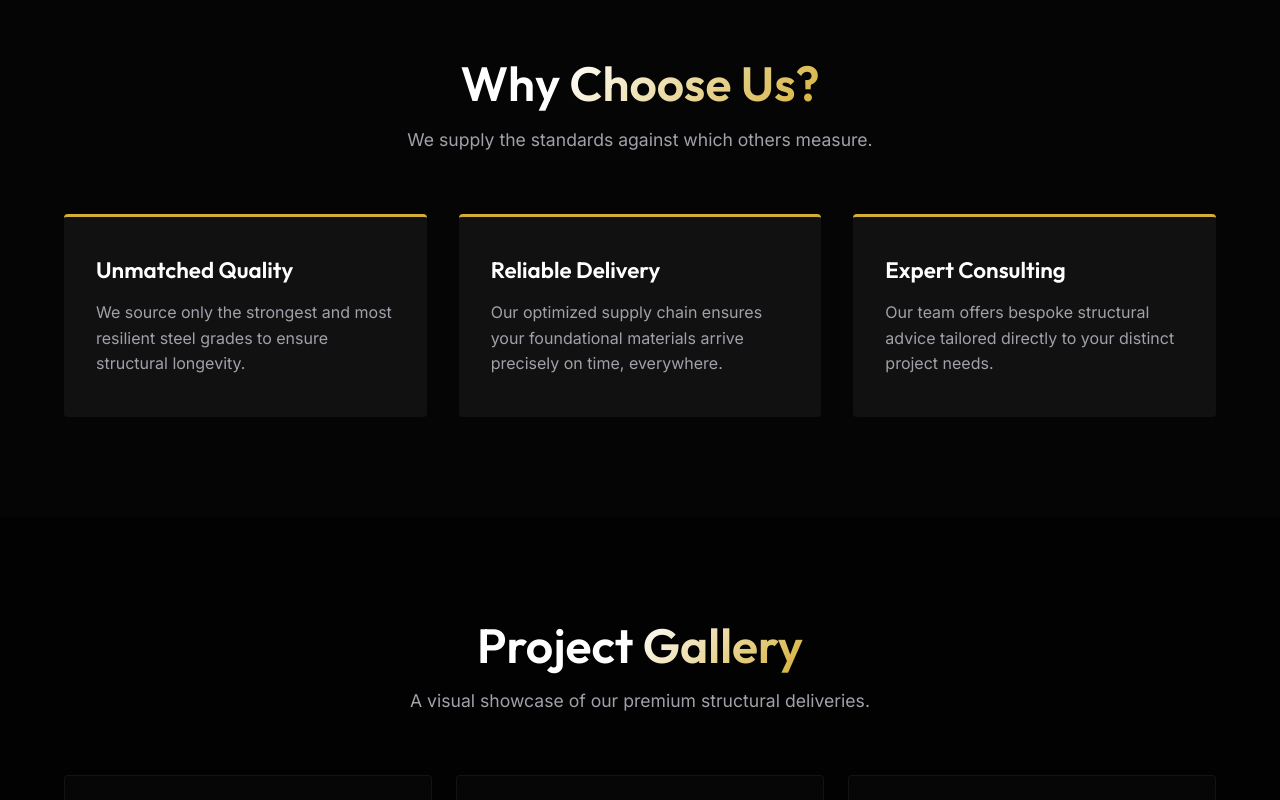
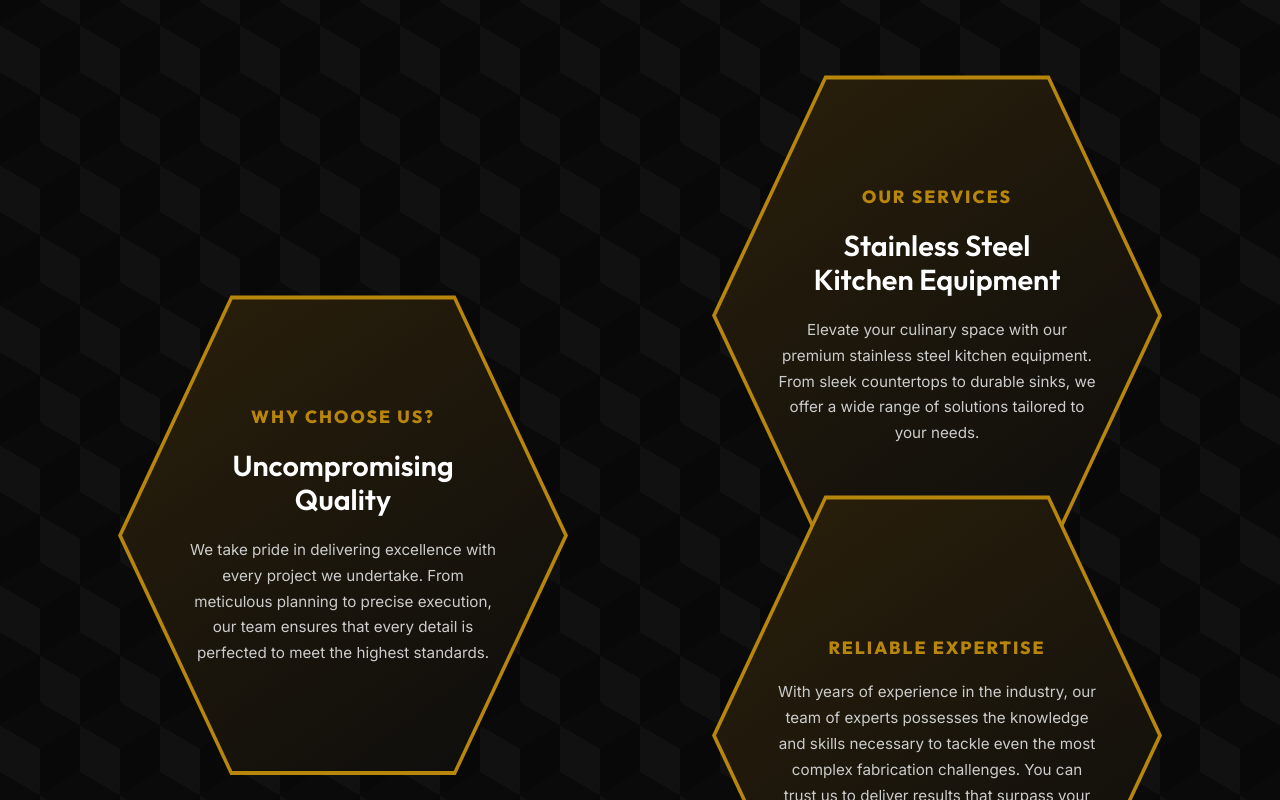
Before and after one commit to shamna24/stargold, a React (Vite) app: page / in a window 1280 px wide. Shown: the part 3080-3880 px from the top of the page. Built offline with nearby package versions, Linux system fonts and the light colour scheme.

Commit message:
Redesign Why Choose Us section with premium hexagonal cards and specific industrial content

```diff
--- a/src/components/WhyChooseUs.css
+++ b/src/components/WhyChooseUs.css
@@ -1,48 +1,122 @@
 .why-choose-us-section {
-  background: var(--dark-bg);
+  background: #080808;
+  background-image: linear-gradient(30deg, #0a0a0a 12%, transparent 12.5%, transparent 87%, #0a0a0a 87.5%, #0a0a0a),
+  linear-gradient(150deg, #0a0a0a 12%, transparent 12.5%, transparent 87%, #0a0a0a 87.5%, #0a0a0a),
+  linear-gradient(30deg, #0a0a0a 12%, transparent 12.5%, transparent 87%, #0a0a0a 87.5%, #0a0a0a),
+  linear-gradient(150deg, #0a0a0a 12%, transparent 12.5%, transparent 87%, #0a0a0a 87.5%, #0a0a0a),
+  linear-gradient(60deg, #111 25%, transparent 25.5%, transparent 75%, #111 75.5%, #111),
+  linear-gradient(60deg, #111 25%, transparent 25.5%, transparent 75%, #111 75.5%, #111);
+  background-size: 80px 140px;
+  background-position: 0 0, 0 0, 40px 70px, 40px 70px, 0 0, 40px 70px;
+  padding: 120px 0;
+  position: relative;
+  overflow: hidden;
 }
 
-.choose-header {
-  text-align: center;
-  margin-bottom: 64px;
+.hex-container {
+  max-width: 1200px;
+  margin: 0 auto;
+  padding: 0 20px;
 }
 
-.choose-header h2 {
-  font-size: 3rem;
-  margin-bottom: 16px;
+.hexagon-grid {
+  display: flex;
+  flex-direction: column;
+  gap: -30px;
+  position: relative;
+  height: 900px; /* Base height for static positioning */
 }
 
-.choose-header p {
-  color: var(--text-muted);
-  font-size: 1.1rem;
+.hex-card {
+  width: 450px;
+  height: 480px;
+  background: linear-gradient(135deg, #1a1a1a 0%, #0d0d0d 100%);
+  clip-path: polygon(25% 0%, 75% 0%, 100% 50%, 75% 100%, 25% 100%, 0% 50%);
+  display: flex;
+  align-items: center;
+  justify-content: center;
+  position: absolute;
+  padding: 2px; /* For the gold border effect */
+  background: #B8860B; /* Gold border color */
 }
 
-.choose-grid {
-  display: grid;
-  grid-template-columns: repeat(auto-fit, minmax(280px, 1fr));
-  gap: 32px;
+.hex-inner {
+  width: calc(100% - 4px);
+  height: calc(100% - 4px);
+  background: linear-gradient(145deg, #2a1f0a 0%, #0d0d0d 100%);
+  clip-path: polygon(25% 0%, 75% 0%, 100% 50%, 75% 100%, 25% 100%, 0% 50%);
+  padding: 60px;
+  display: flex;
+  flex-direction: column;
+  justify-content: center;
+  text-align: center;
 }
 
-.choose-card {
-  padding: 40px 32px;
-  background: var(--dark-bg-elevated);
-  border-top: 3px solid var(--primary-gold);
-  border-radius: 4px;
-  transition: transform 0.3s ease, box-shadow 0.3s ease;
+.card-top-right {
+  top: 0;
+  right: 5%;
 }
 
-.choose-card:hover {
-  transform: translateY(-8px);
-  box-shadow: 0 15px 30px rgba(0,0,0,0.4);
+.card-center-left {
+  top: 220px;
+  left: 5%;
 }
 
-.choose-card h3 {
-  font-size: 1.4rem;
-  margin-bottom: 16px;
-  color: var(--text-main);
+.card-bottom-right {
+  bottom: 0;
+  right: 5%;
 }
 
-.choose-card p {
-  color: var(--text-muted);
-  line-height: 1.6;
+.hex-label {
+  color: #B8860B;
+  font-family: 'Outfit', sans-serif;
+  font-weight: 800;
+  font-size: 1.1rem;
+  letter-spacing: 2px;
+  margin-bottom: 20px;
+  display: block;
+  text-transform: uppercase;
 }
+
+.hex-inner h3 {
+  font-size: 1.8rem;
+  color: #ffffff;
+  margin-bottom: 20px;
+  line-height: 1.2;
+}
+
+.hex-inner p {
+  color: #cccccc;
+  line-height: 1.7;
+  font-size: 0.95rem;
+}
+
+@media (max-width: 1100px) {
+  .hexagon-grid {
+    height: auto;
+    display: flex;
+    flex-direction: column;
+    align-items: center;
+    gap: 40px;
+  }
+  .hex-card {
+    position: relative;
+    top: auto !important;
+    left: auto !important;
+    right: auto !important;
+    bottom: auto !important;
+    width: 100%;
+    max-width: 400px;
+    height: 420px;
+  }
+}
+
+@media (max-width: 480px) {
+  .hex-card {
+    height: 380px;
+    padding: 1px;
+  }
+  .hex-inner {
+    padding: 30px;
+  }
+}
--- a/src/components/WhyChooseUs.jsx
+++ b/src/components/WhyChooseUs.jsx
@@ -3,26 +3,36 @@ import './WhyChooseUs.css';
 
 const WhyChooseUs = () => {
   return (
-    <section id="why-choose-us" className="why-choose-us-section section-padding">
-      <div className="container">
-        <div className="choose-header animate-fade-up">
-          <h2>Why <span className="gold-gradient-text">Choose Us?</span></h2>
-          <p>We supply the standards against which others measure.</p>
+    <section id="why-choose-us" className="why-choose-us-section">
+      <div className="container hex-container">
+
+        <div className="hexagon-grid">
+
+          <div className="hex-card card-top-right animate-fade-up">
+            <div className="hex-inner">
+              <span className="hex-label">OUR SERVICES</span>
+              <h3>Stainless Steel <br/> Kitchen Equipment</h3>
+              <p>Elevate your culinary space with our premium stainless steel kitchen equipment. From sleek countertops to durable sinks, we offer a wide range of solutions tailored to your needs.</p>
+            </div>
+          </div>
+
+          <div className="hex-card card-center-left animate-fade-up delay-100">
+            <div className="hex-inner">
+              <span className="hex-label">WHY CHOOSE US?</span>
+              <h3>Uncompromising <br/> Quality</h3>
+              <p>We take pride in delivering excellence with every project we undertake. From meticulous planning to precise execution, our team ensures that every detail is perfected to meet the highest standards.</p>
+            </div>
+          </div>
+
+          <div className="hex-card card-bottom-right animate-fade-up delay-200">
+            <div className="hex-inner">
+              <span className="hex-label">RELIABLE EXPERTISE</span>
+              <p>With years of experience in the industry, our team of experts possesses the knowledge and skills necessary to tackle even the most complex fabrication challenges. You can trust us to deliver results that surpass your expectations.</p>
+            </div>
+          </div>
+
         </div>
-        <div className="choose-grid">
-          <div className="choose-card animate-fade-up delay-100">
-            <h3>Unmatched Quality</h3>
-            <p>We source only the strongest and most resilient steel grades to ensure structural longevity.</p>
-          </div>
-          <div className="choose-card animate-fade-up delay-200">
-            <h3>Reliable Delivery</h3>
-            <p>Our optimized supply chain ensures your foundational materials arrive precisely on time, everywhere.</p>
-          </div>
-          <div className="choose-card animate-fade-up delay-300">
-            <h3>Expert Consulting</h3>
-            <p>Our team offers bespoke structural advice tailored directly to your distinct project needs.</p>
-          </div>
-        </div>
+
       </div>
     </section>
   );
```
